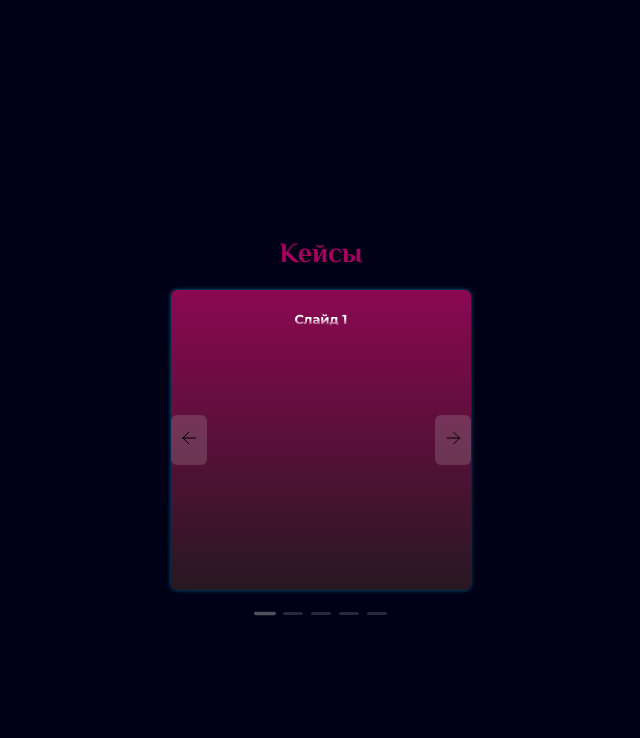
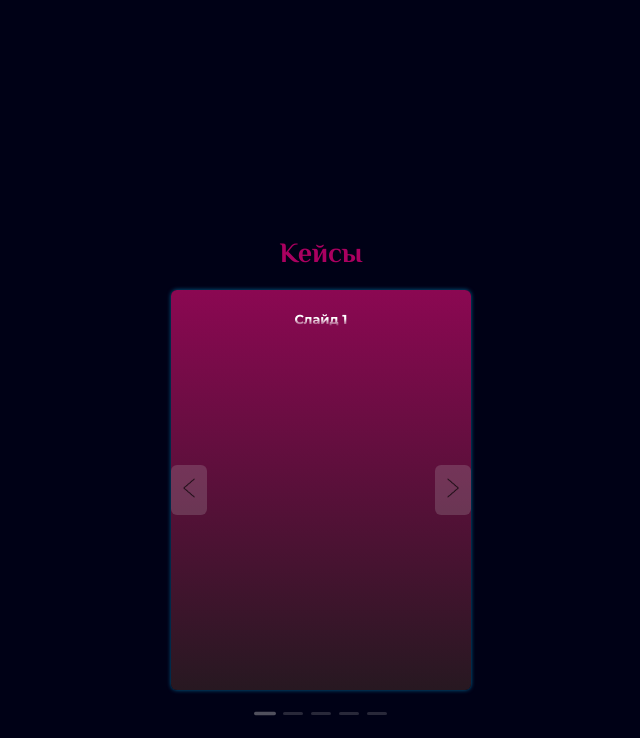
Before and after one commit to vladdlevshuk/taplink-pashk, a plain HTML site: page index.html in a window 1280 px wide. Shown: the part 894-1632 px from the top of the page, without its empty margins (319-959 px from the left). Before the commit the page ends 1532 px from the top, so only its background shows below. Drawn offline with Linux system fonts and the light colour scheme; a web font is replaced by a local one.

Commit message:
fix: change prev and next icons

```diff
--- a/css/style.css
+++ b/css/style.css
@@ -200,7 +200,7 @@ body {
 
 .slide {
   min-width: 100%;
-  height: 300px;
+  height: 400px;
   box-sizing: border-box;
   text-align: center;
   padding: 20px;
@@ -252,6 +252,7 @@ body {
 .prev-btn,
 .next-btn {
   cursor: pointer;
+  width: 36px;
   height: 50px;
   background-color: rgba(200, 200, 200, 0.2);
   border-radius: 6px;
--- a/index.html
+++ b/index.html
@@ -78,14 +78,10 @@
           </div>
           <div class="controls">
             <button class="prev-btn" onclick="prevSlide()">
-              <svg xmlns="http://www.w3.org/2000/svg" width="24" height="24" viewBox="0 0 24 24" fill="none" stroke="currentColor">
-                <path d="M18.5 12H6M6 12L12 6M6 12L12 18" stroke-linecap="round" stroke-linejoin="round" />
-              </svg>
+              <img src="./src/img/prev.png" alt="Previous button" width="24" height="24">
             </button>
             <button class="next-btn" onclick="nextSlide()">
-              <svg xmlns="http://www.w3.org/2000/svg" width="24" height="24" viewBox="0 0 24 24" fill="none" stroke="currentColor">
-                <path d="M6 12H18.5M18.5 12L12.5 6M18.5 12L12.5 18" stroke-linecap="round" stroke-linejoin="round" />
-              </svg>
+              <img src="./src/img/next.png" alt="Next button" width="24" height="24">
             </button>
           </div>
         </div>
```
Also changed, not shown: js/slider.js (line endings or trailing spaces), src/img/next.png (added), src/img/prev.png (added).
